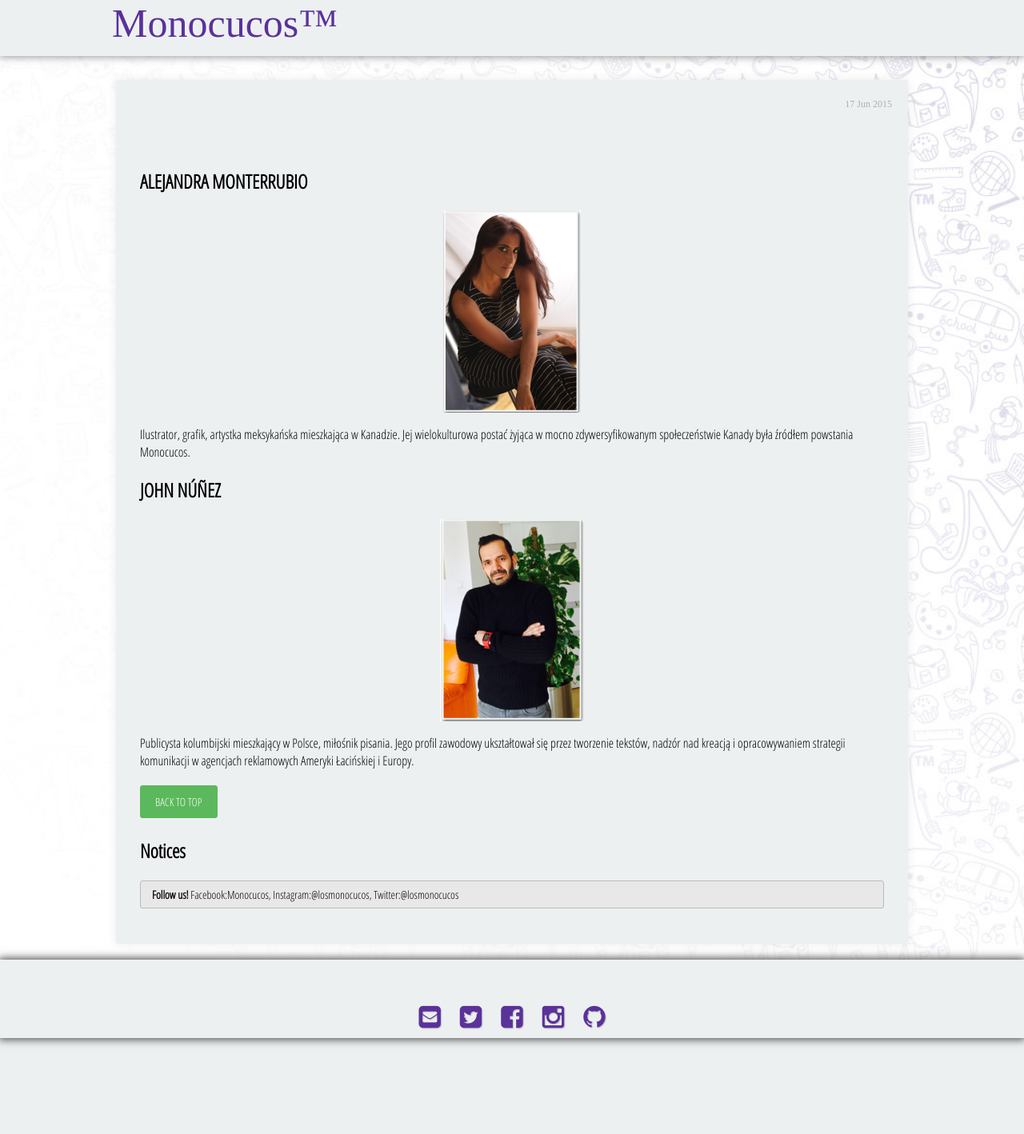
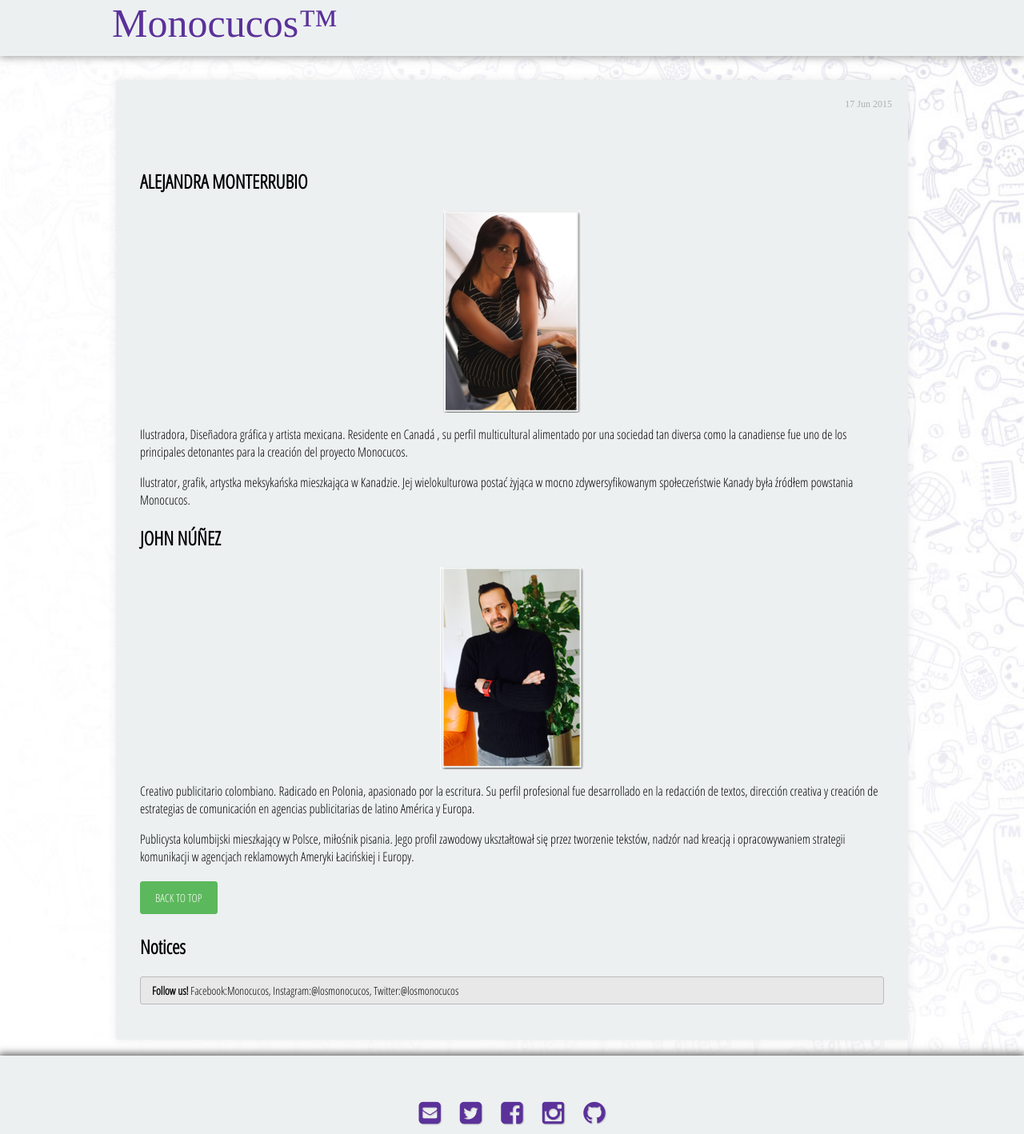
Before and after one commit to MonocucosTM/Monocucos, a Jekyll site: the page built from _posts/2018-01-12-authors.md, in a window 1280 px wide. Shown: the whole page at 80% size. Built offline with Jekyll 4.4.1, drawn with Linux system fonts in a browser that asks for light colours; nearby versions of some CDN libraries; some web fonts are replaced.

Commit message:
Update 2018-01-12-authors.md

```diff
--- a/_posts/2018-01-12-authors.md
+++ b/_posts/2018-01-12-authors.md
@@ -18,13 +18,14 @@ tag:
 ## ALEJANDRA MONTERRUBIO
 ![Logo](../assets/img/Ale.png)
 
-
+Ilustradora, Diseñadora gráfica y artista mexicana. Residente en Canadá , su perfil multicultural alimentado por una sociedad tan diversa como la canadiense fue uno de los principales detonantes para la creación del proyecto Monocucos.
 
 Ilustrator, grafik, artystka meksykańska mieszkająca w Kanadzie. Jej wielokulturowa postać żyjąca w mocno zdywersyfikowanym społeczeństwie Kanady była źródłem powstania Monocucos.
 
 ## JOHN NÚÑEZ
 ![Logo](../assets/img/John.png)
 
+Creativo publicitario colombiano. Radicado en Polonia, apasionado por la escritura. Su perfil profesional fue desarrollado en la redacción de textos, dirección creativa y creación de estrategias de comunicación en agencias publicitarias de latino América y Europa.
 
 Publicysta kolumbijski mieszkający w Polsce, miłośnik pisania. Jego profil zawodowy ukształtował się przez tworzenie tekstów, nadzór nad kreacją i opracowywaniem strategii komunikacji w agencjach reklamowych Ameryki Łacińskiej i Europy.
 
```
